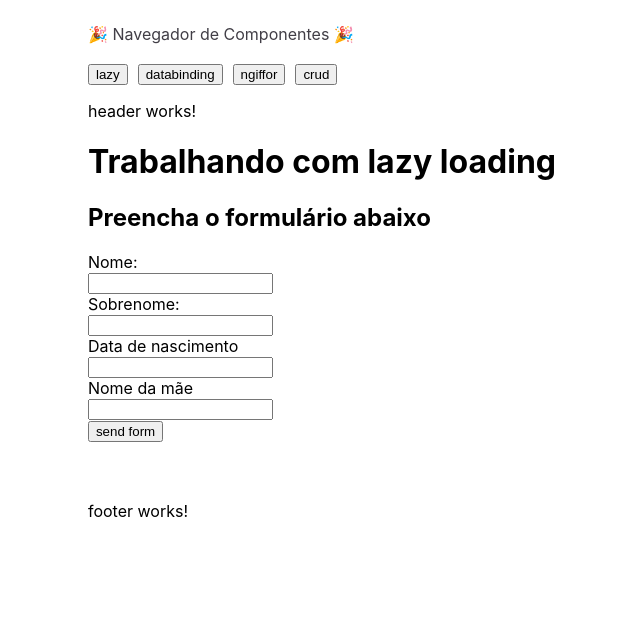
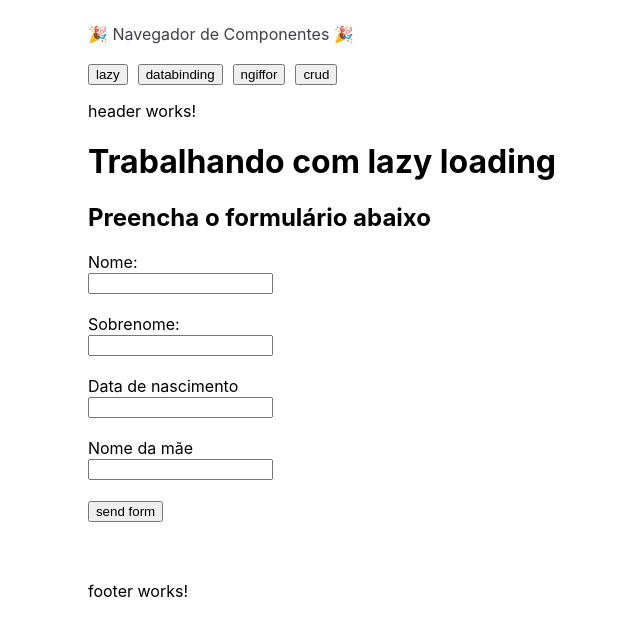
Before and after one commit to RafaelBP02/estudos-anglar-front, an Angular app: page /lazy in a window 1280 px wide. Shown: the top 636 px of the page, without its empty margins (318-958 px from the left). Built offline with nearby package versions, Linux system fonts and the light colour scheme.

Commit message:
refact: Ajusta formatação em json e adiciona divs

```diff
--- a/src/app/components/myform/myform.component.html
+++ b/src/app/components/myform/myform.component.html
@@ -2,26 +2,34 @@
   <h2>Preencha o formulário abaixo</h2>
   <div>
     <form [formGroup]="perfil">
+      <div>
         <label type="text">Nome:</label>
         <br/>
         <input formControlName="nome"  type="text"/>
+      </div>
       <br/>
+      <div>
         <label type="text">Sobrenome:</label>
         <br/>
         <input formControlName="sobrenome" type="text"/>
+      </div>
       <br/>
+      <div>
         <label type="text">Data de nascimento</label>
-      <br>
+        <br/>
         <input formControlName="dataNascimento" type="text"/>
+      </div>
       <br/>
+      <div>
         <label type="text">Nome da mãe</label>
-      <br>
+        <br/>
         <input formControlName="nomeMae" type="text"/>
+      </div>
       <br/>
     </form>
     <button (click)="obterDados()">send form</button>
   </div>
   <pre>
-    {{data}}
+    {{data | json}}
   </pre>
 </div>
--- a/src/app/modules/lazy-loading/lazy-loading-routing.module.ts
+++ b/src/app/modules/lazy-loading/lazy-loading-routing.module.ts
@@ -1,6 +1,7 @@
 import { NgModule } from '@angular/core';
 import { RouterModule, Routes } from '@angular/router';
 import { FormsModule, ReactiveFormsModule } from '@angular/forms';
+import { CommonModule } from '@angular/common';
 
 import { FooterComponent } from '../../components/footer/footer.component';
 import { HeaderComponent } from '../../components/header/header.component';
@@ -26,7 +27,7 @@ const routes: Routes = [
 
 @NgModule({
   declarations:[FooterComponent, HeaderComponent, HomelazyComponent,MyformComponent],
-  imports: [RouterModule.forChild(routes), FormsModule, ReactiveFormsModule],
+  imports: [RouterModule.forChild(routes), FormsModule, ReactiveFormsModule, CommonModule],
   exports: [RouterModule],
   providers: [MyformComponent]
 })
```
Lines whose indentation alone changed are shown as unchanged.
